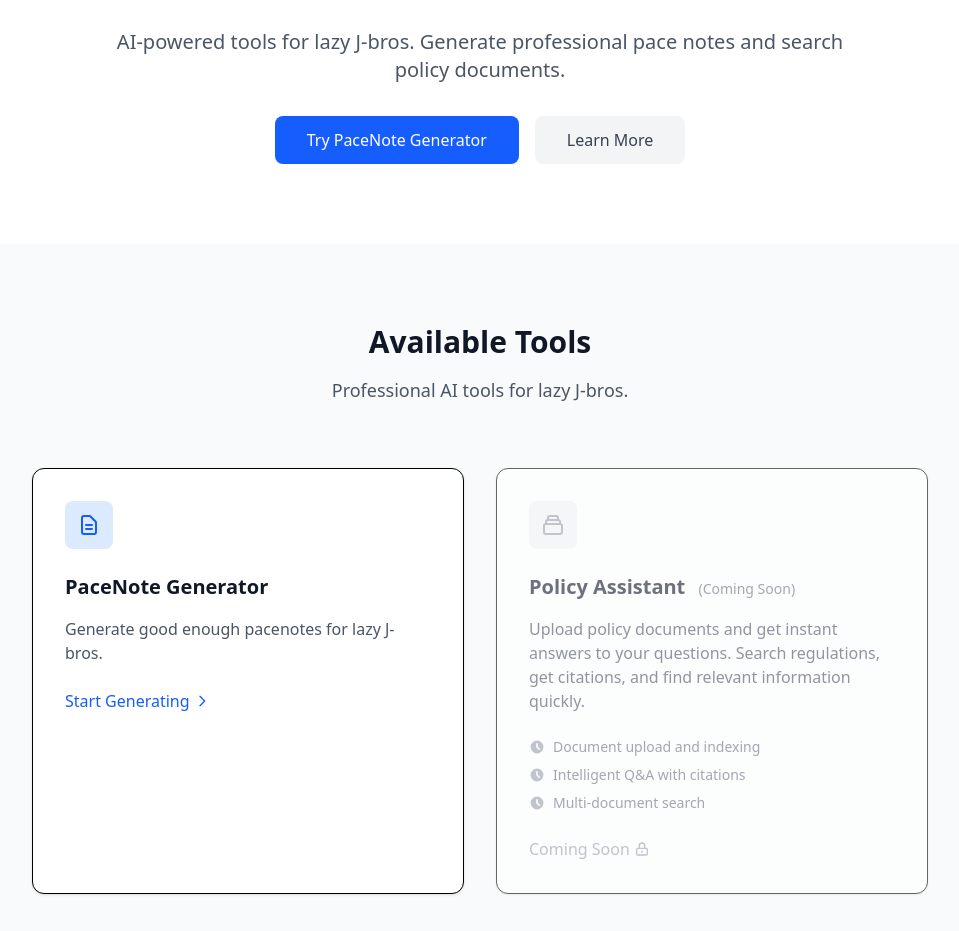
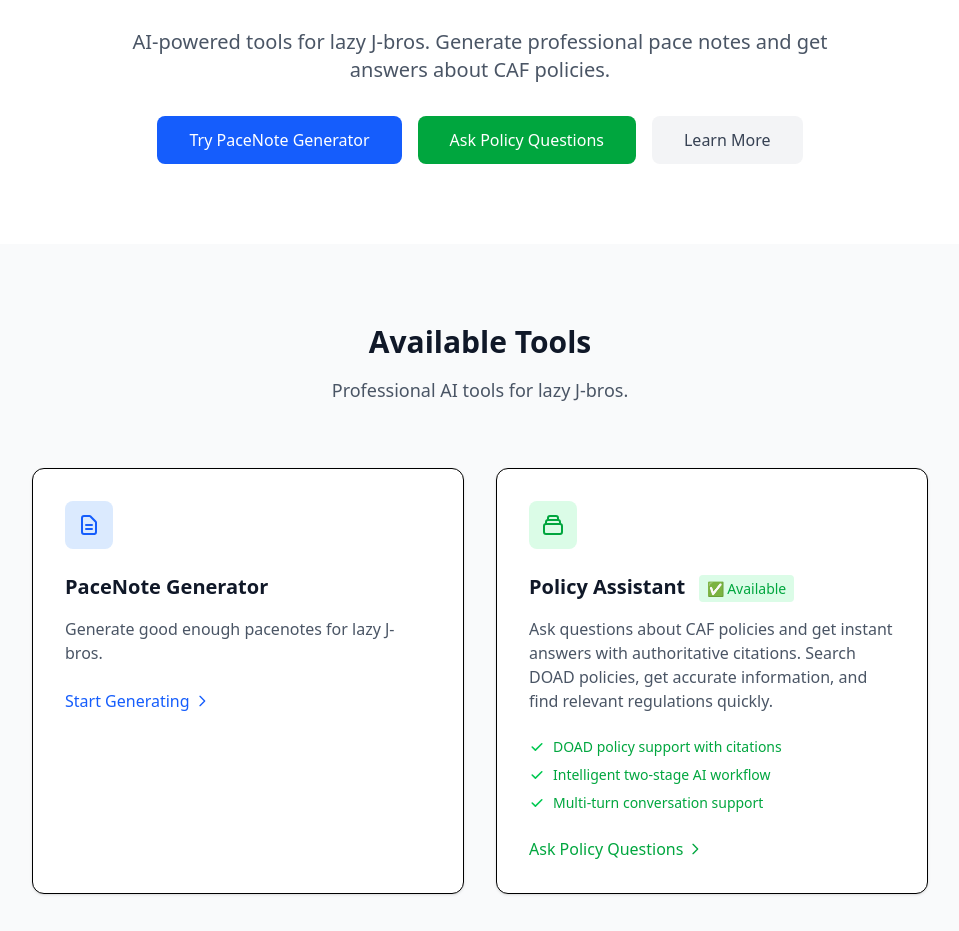
Before and after one commit to taoi11/caf-gpt, a SvelteKit app: page / in a window 1280 px wide. Shown: the part 201-1132 px from the top of the page, without its empty margins (160-1119 px from the left). Built offline with nearby package versions, Linux system fonts and the light colour scheme.

Commit message:
UI Debug needed.

```diff
--- a/src/lib/services/policyFoo/ai-gateway.util.ts
+++ b/src/lib/services/policyFoo/ai-gateway.util.ts
@@ -37,13 +37,19 @@
 		};
 
 		// Initialize OpenAI client with AI Gateway configuration
+		const headers: Record<string, string> = {
+			'X-Title': 'caf-gpt'
+		};
+
+		// Add CF AI Gateway authorization header if provided
+		if (cafAigToken) {
+			headers['cf-aig-authorization'] = `Bearer ${cafAigToken}`;
+		}
+
 		this.openai = new OpenAI({
+			apiKey: openrouterToken,
 			baseURL: aiGatewayBaseUrl,
-			apiKey: openrouterToken,
-			defaultHeaders: {
-				'Authorization': `Bearer ${cafAigToken}`,
-				'Content-Type': 'application/json'
-			}
+			defaultHeaders: headers
 		});
 	}
 
--- a/src/lib/services/policyFoo/doadFoo/index.ts
+++ b/src/lib/services/policyFoo/doadFoo/index.ts
@@ -16,6 +16,11 @@
 import { readPolicyFileAsText } from '../r2.util';
 import { findDOADPolicies } from './finder.js';
 import { generateDOADResponse } from './main.js';
+
+// Import prompt files directly from local codebase
+import finderPromptRaw from './prompts/finder.md?raw';
+import mainPromptRaw from './prompts/main.md?raw';
+import policyListTableRaw from './prompts/DOAD-list-table.md?raw';
 
 /**
  * Handle DOAD policy queries with two-stage agent workflow
@@ -96,20 +101,14 @@
 	try {
 		const bucket = env.POLICIES!;
 
-		// Load prompt files
-		const [finderPrompt, mainPrompt, policyListTable] = await Promise.all([
-			readPolicyFileAsText(bucket, `doadFoo/${PROMPT_PATHS.FINDER}`),
-			readPolicyFileAsText(bucket, `doadFoo/${PROMPT_PATHS.MAIN}`),
-			readPolicyFileAsText(bucket, `doadFoo/${PROMPT_PATHS.POLICY_LIST}`)
-		]);
-
+		// Use imported prompt files from local codebase
 		return {
 			readerModel: env.READER_MODEL || MODEL_CONFIG.READER_MODEL,
 			mainModel: env.MAIN_MODEL || MODEL_CONFIG.MAIN_MODEL,
 			prompts: {
-				finder: finderPrompt,
-				main: mainPrompt,
-				policyList: policyListTable
+				finder: finderPromptRaw,
+				main: mainPromptRaw,
+				policyList: policyListTableRaw
 			},
 			r2Bucket: bucket,
 			policyPathPrefix: R2_CONFIG.POLICY_PATHS.DOAD
--- a/src/routes/+layout.svelte
+++ b/src/routes/+layout.svelte
@@ -17,8 +17,8 @@
 					<a href="/pacenote" class="text-gray-600 hover:text-gray-900 transition-colors">
 						PaceNote
 					</a>
-					<a href="/policy" class="text-gray-400 cursor-not-allowed">
-						Policy <span class="text-xs">(Coming Soon)</span>
+					<a href="/policy" class="text-gray-600 hover:text-gray-900 transition-colors">
+						Policy
 					</a>
 				</div>
 			</div>
--- a/src/routes/+page.svelte
+++ b/src/routes/+page.svelte
@@ -15,7 +15,7 @@
 		</h1>
 		<p class="text-xl text-gray-600 mb-8 max-w-3xl mx-auto">
 			AI-powered tools for lazy J-bros.
-			Generate professional pace notes and search policy documents.
+			Generate professional pace notes and get answers about CAF policies.
 		</p>
 		<div class="flex flex-col sm:flex-row gap-4 justify-center">
 			<a
@@ -23,6 +23,12 @@
 				class="bg-blue-600 hover:bg-blue-700 text-white px-8 py-3 rounded-lg font-medium transition-colors"
 			>
 				Try PaceNote Generator
+			</a>
+			<a
+				href="/policy"
+				class="bg-green-600 hover:bg-green-700 text-white px-8 py-3 rounded-lg font-medium transition-colors"
+			>
+				Ask Policy Questions
 			</a>
 			<a
 				href="#features"
@@ -72,46 +78,49 @@
 			</div>
 
 			<!-- Policy Module -->
-			<div class="bg-white rounded-xl shadow-sm border p-8 opacity-60">
-				<div class="w-12 h-12 bg-gray-100 rounded-lg flex items-center justify-center mb-6">
-					<svg class="w-6 h-6 text-gray-400" fill="none" stroke="currentColor" viewBox="0 0 24 24">
+			<div class="bg-white rounded-xl shadow-sm border p-8 hover:shadow-md transition-shadow">
+				<div class="w-12 h-12 bg-green-100 rounded-lg flex items-center justify-center mb-6">
+					<svg class="w-6 h-6 text-green-600" fill="none" stroke="currentColor" viewBox="0 0 24 24">
 						<path stroke-linecap="round" stroke-linejoin="round" stroke-width="2" d="M19 11H5m14 0a2 2 0 012 2v6a2 2 0 01-2 2H5a2 2 0 01-2-2v-6a2 2 0 012-2m14 0V9a2 2 0 00-2-2M5 11V9a2 2 0 012-2m0 0V5a2 2 0 012-2h6a2 2 0 012 2v2M7 7h10"></path>
 					</svg>
 				</div>
 				<h3 class="text-xl font-semibold text-gray-900 mb-4">
 					Policy Assistant
-					<span class="text-sm font-normal text-gray-500 ml-2">(Coming Soon)</span>
+					<span class="text-sm font-normal text-green-600 ml-2 bg-green-100 px-2 py-1 rounded">✅ Available</span>
 				</h3>
 				<p class="text-gray-600 mb-6">
-					Upload policy documents and get instant answers to your questions.
-					Search regulations, get citations, and find relevant information quickly.
+					Ask questions about CAF policies and get instant answers with authoritative citations.
+					Search DOAD policies, get accurate information, and find relevant regulations quickly.
 				</p>
 				<div class="space-y-2 mb-6">
-					<div class="flex items-center text-sm text-gray-500">
-						<svg class="w-4 h-4 text-gray-400 mr-2" fill="currentColor" viewBox="0 0 20 20">
-							<path fill-rule="evenodd" d="M10 18a8 8 0 100-16 8 8 0 000 16zm1-12a1 1 0 10-2 0v4a1 1 0 00.293.707l2.828 2.829a1 1 0 101.415-1.415L11 9.586V6z" clip-rule="evenodd"></path>
+					<div class="flex items-center text-sm text-green-600">
+						<svg class="w-4 h-4 text-green-500 mr-2" fill="currentColor" viewBox="0 0 20 20">
+							<path fill-rule="evenodd" d="M16.707 5.293a1 1 0 010 1.414l-8 8a1 1 0 01-1.414 0l-4-4a1 1 0 011.414-1.414L8 12.586l7.293-7.293a1 1 0 011.414 0z" clip-rule="evenodd"></path>
 						</svg>
-						Document upload and indexing
+						DOAD policy support with citations
 					</div>
-					<div class="flex items-center text-sm text-gray-500">
-						<svg class="w-4 h-4 text-gray-400 mr-2" fill="currentColor" viewBox="0 0 20 20">
-							<path fill-rule="evenodd" d="M10 18a8 8 0 100-16 8 8 0 000 16zm1-12a1 1 0 10-2 0v4a1 1 0 00.293.707l2.828 2.829a1 1 0 101.415-1.415L11 9.586V6z" clip-rule="evenodd"></path>
+					<div class="flex items-center text-sm text-green-600">
+						<svg class="w-4 h-4 text-green-500 mr-2" fill="currentColor" viewBox="0 0 20 20">
+							<path fill-rule="evenodd" d="M16.707 5.293a1 1 0 010 1.414l-8 8a1 1 0 01-1.414 0l-4-4a1 1 0 011.414-1.414L8 12.586l7.293-7.293a1 1 0 011.414 0z" clip-rule="evenodd"></path>
 						</svg>
-						Intelligent Q&A with citations
+						Intelligent two-stage AI workflow
 					</div>
-					<div class="flex items-center text-sm text-gray-500">
-						<svg class="w-4 h-4 text-gray-400 mr-2" fill="currentColor" viewBox="0 0 20 20">
-							<path fill-rule="evenodd" d="M10 18a8 8 0 100-16 8 8 0 000 16zm1-12a1 1 0 10-2 0v4a1 1 0 00.293.707l2.828 2.829a1 1 0 101.415-1.415L11 9.586V6z" clip-rule="evenodd"></path>
+					<div class="flex items-center text-sm text-green-600">
+						<svg class="w-4 h-4 text-green-500 mr-2" fill="currentColor" viewBox="0 0 20 20">
+							<path fill-rule="evenodd" d="M16.707 5.293a1 1 0 010 1.414l-8 8a1 1 0 01-1.414 0l-4-4a1 1 0 011.414-1.414L8 12.586l7.293-7.293a1 1 0 011.414 0z" clip-rule="evenodd"></path>
 						</svg>
-						Multi-document search
+						Multi-turn conversation support
 					</div>
 				</div>
-				<span class="inline-flex items-center text-gray-400 font-medium cursor-not-allowed">
-					Coming Soon
+				<a
+					href="/policy"
+					class="inline-flex items-center text-green-600 hover:text-green-700 font-medium"
+				>
+					Ask Policy Questions
 					<svg class="w-4 h-4 ml-1" fill="none" stroke="currentColor" viewBox="0 0 24 24">
-						<path stroke-linecap="round" stroke-linejoin="round" stroke-width="2" d="M12 15v2m-6 4h12a2 2 0 002-2v-6a2 2 0 00-2-2H6a2 2 0 00-2 2v6a2 2 0 002 2zm10-10V7a4 4 0 00-8 0v4h8z"></path>
+						<path stroke-linecap="round" stroke-linejoin="round" stroke-width="2" d="M9 5l7 7-7 7"></path>
 					</svg>
-				</span>
+				</a>
 			</div>
 		</div>
 	</div>
--- a/src/routes/policy/+page.svelte
+++ b/src/routes/policy/+page.svelte
@@ -373,6 +373,9 @@
 		gap: 0.5rem;
 		min-width: 120px;
 		justify-content: center;
+		opacity: 1;
+		visibility: visible;
+		flex-shrink: 0;
 	}
 
 	.submit-button:hover:not(:disabled) {
@@ -381,9 +384,12 @@
 	}
 
 	.submit-button:disabled {
-		background: #6c757d;
+		background: #e9ecef;
+		color: #6c757d;
 		cursor: not-allowed;
 		transform: none;
+		opacity: 0.7;
+		border: 2px solid #dee2e6;
 	}
 
 	.loading-spinner {
```
Also changed, not shown: 2 other files (tests, documents, lock files or other folders).
